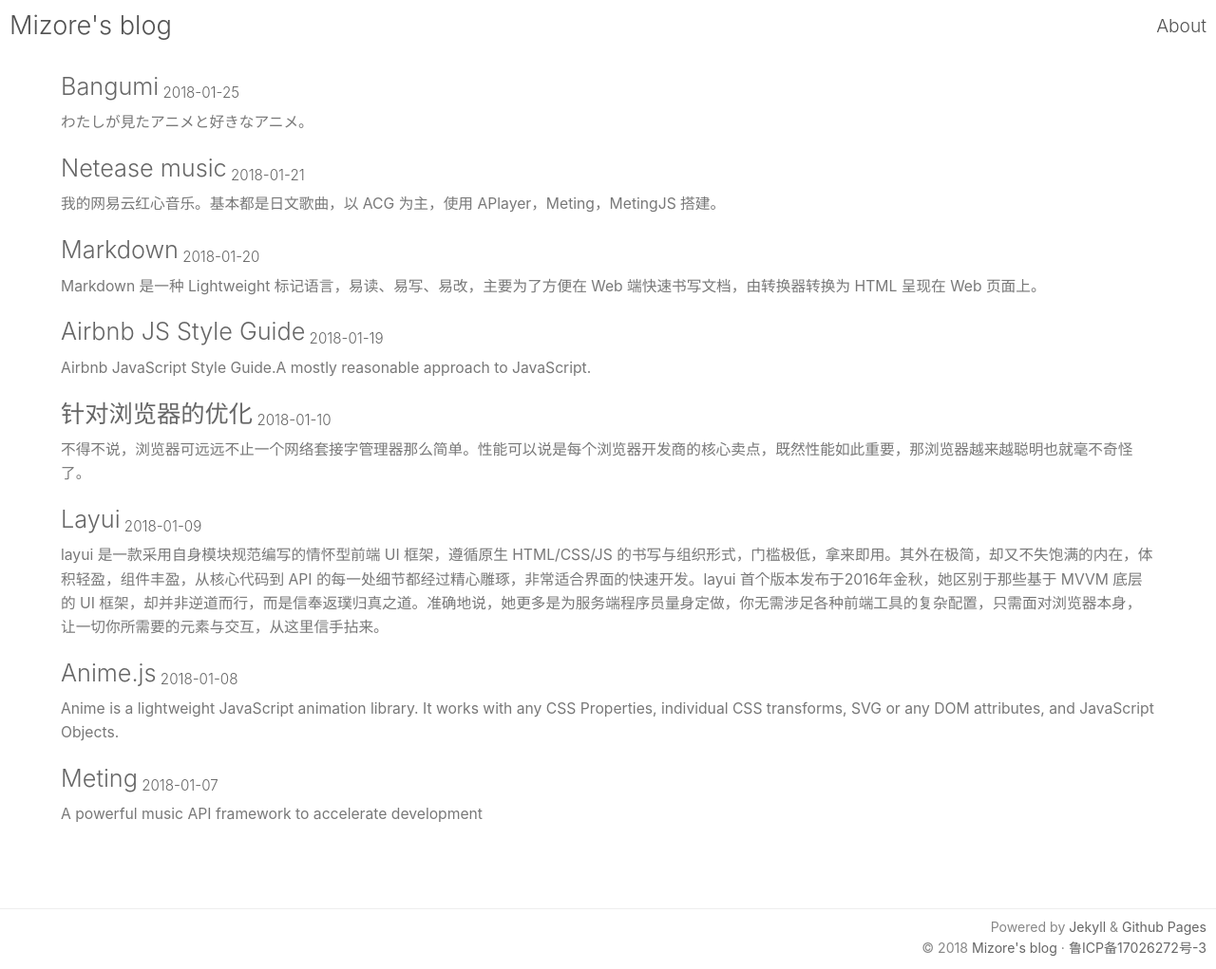
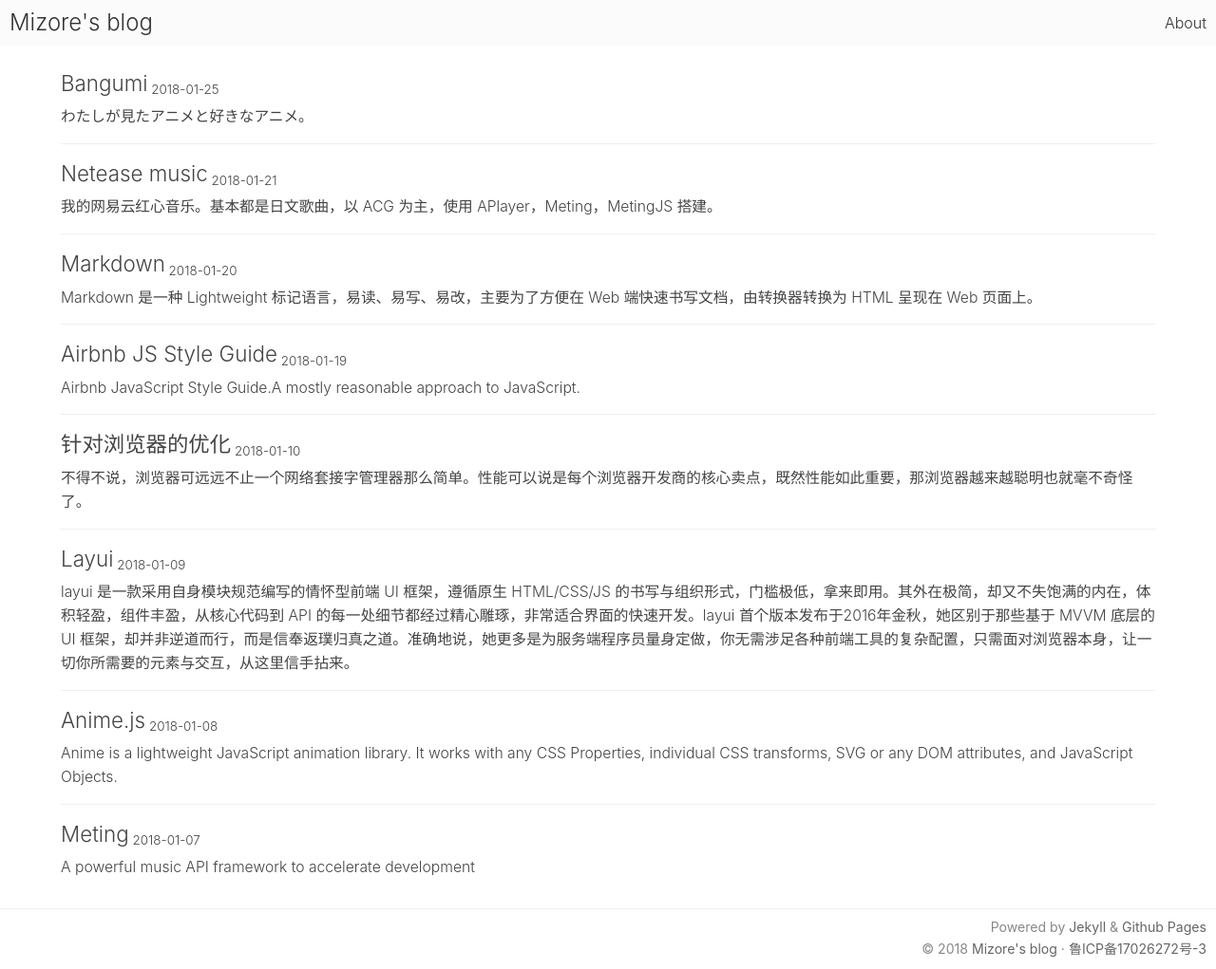
Before and after one commit to 0wQ/0wQ.github.io, a Jekyll site: the page built from index.html, in a window 1280 px wide and 1021 px high. Shown: the whole window at 95% size. Built offline with Jekyll 4.4.1, drawn with Linux system fonts in a browser that asks for light colours; the list of posts is cut into pages by our own code.

Commit message:
blablabla

```diff
--- a/index.html
+++ b/index.html
@@ -5,8 +5,13 @@
 ---
 
 {%- for post in paginator.posts -%}
-  <h3 class="post"><a href="{{ post.url }}">{{ post.title }}</a><sub> {{ post.date | date: "%Y-%m-%d" }}</sub></h3>
+  <div class="post">
+  <h3><a href="{{ post.url }}">{{ post.title }}</a><sub> {{ post.date | date: "%Y-%m-%d" }}</sub></h3>
   <p>{{ post.excerpt | strip_html | strip_newlines }}</p>
+  {%- if paginator.posts.last != post -%}
+    <hr>
+  {%- endif -%}
+  </div>
 {%- endfor -%}
 
 {%- if paginator.total_pages > 1 -%}
--- a/src/style.css
+++ b/src/style.css
@@ -11,7 +11,7 @@
 body {
   display: flex;
   min-height: 100%;
-  color: #787878;
+  color: #777;
   font-size: 13px;
   line-height: 1.6;
   font-weight: 400;
@@ -44,27 +44,27 @@
   -moz-box-shadow: 0 0 7px rgba(50, 50, 93, .25);
   box-shadow: 0 0 7px rgba(50, 50, 93, .25); */
   position: fixed;
-  background: rgba(255, 255, 255, .8);
+  background: rgba(250, 250, 250, .8);
   z-index: 20;
-  -webkit-backdrop-filter: blur(5px);
-  backdrop-filter: blur(5px);
+  -webkit-backdrop-filter: blur(3px);
+  backdrop-filter: blur(3px);
 }
 
 header .left {
   padding: 0 10px;
   float: left;
-  font-size: 1.7rem;
+  font-size: 1.5rem;
 }
 
 header .right {
   padding: 0 10px;
   float: right;
-  font-size: 1.2rem;
+  font-size: 1rem;
 }
 
 header * {
-  color: #525252 !important;
-  line-height: 3.4rem;
+  color: #333 !important;
+  line-height: 3rem;
 }
 
 footer {
@@ -103,11 +103,11 @@
 
 h1,h2 {
   margin: .4em 0 .3em;
-  color: #444;
+  color: #333;
 }
 
 h3,h4 {
-  color: #555;
+  color: #444;
 }
 
 b,strong {
@@ -154,7 +154,7 @@
 }
 
 a {
-  color: rgba(39, 174, 96, .7);
+  color: rgba(39, 174, 96, .65);
   vertical-align: baseline;
   text-decoration: none;
   transition: color .5s;
@@ -166,11 +166,11 @@
 }
 
 h3.post {
-  font-size: 1.58rem;
+  font-size: 1.65rem;
 }
 
 .post,.post * {
-  color: #666 !important;
+  color: #444 !important;
 }
 
 code {
```
